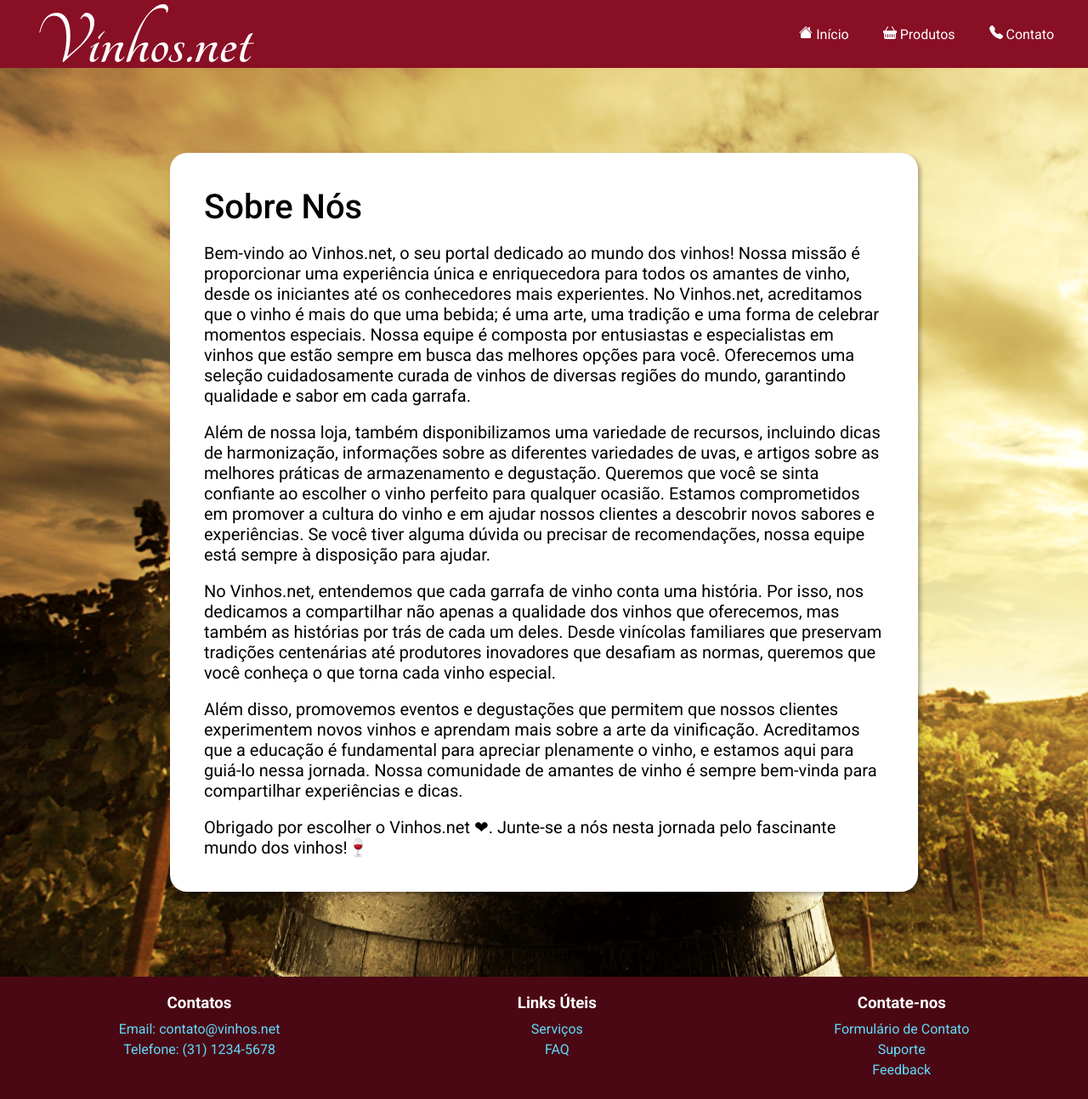
After one commit to IanCamposDeAssis/Site-de-vinhos, a PHP site: page /sobre.html in a window 1280 px wide. The commit adds this page. Shown: the whole page at 85% size. Run offline with PHP 8.4, Linux system fonts and the light colour scheme.

Commit message:
versão DEMO

```diff
--- /dev/null
+++ b/sobre.html
@@ -0,0 +1,132 @@
+<!DOCTYPE html>
+<html lang="pt-br">
+
+<head>
+    <meta charset="UTF-8">
+    <link rel="stylesheet" href="style/styles.css">
+    <link rel="stylesheet" href="style/avatar.css">
+    <link rel="stylesheet" href="style/fontes.css">
+    <link rel="preconnect" href="https://fonts.googleapis.com">
+    <link rel="preconnect" href="https://fonts.gstatic.com" crossorigin>
+    <link
+        href="https://fonts.googleapis.com/css2?family=Roboto:ital,wght@0,100;0,300;0,400;0,500;0,700;0,900;1,100;1,300;1,400;1,500;1,700;1,900&family=Tangerine:wght@400;700&display=swap"
+        rel="stylesheet">
+    <title>Vinhos.net - Sobre Nós</title>
+
+<body class="roboto-regular">
+    <header class="menu" id="inicio">
+        <!-- Define o cabeçalho da página com a classe "menu" e um id "inicio" para âncora -->
+        <nav>
+            <h1 class="tangerine-title"><a href="index.html" class="link-remove">Vinhos.net</a></h1>
+            <ul> <!-- Lista não ordenada para os links de navegação do cabeçalho -->
+                <li><a href="index.html">
+                        <svg xmlns="http://www.w3.org/2000/svg" width="16" height="16" fill="currentColor"
+                            class="bi bi-house-fill" viewBox="0 0 16 16">
+                            <path
+                                d="M8.707 1.5a1 1 0 0 0-1.414 0L.646 8.146a.5.5 0 0 0 .708.708L8 2.207l6.646 6.647a.5.5 0 0 0 .708-.708L13 5.793V2.5a.5.5 0 0 0-.5-.5h-1a.5.5 0 0 0-.5.5v1.293z" />
+                            <path d="m8 3.293 6 6V13.5a1.5 1.5 0 0 1-1.5 1.5h-9A1.5 1.5 0 0 1 2 13.5V9.293z" />
+                        </svg>
+                        Início</a></li> <!-- Link âncora para a seção de início da página -->
+                <li><a href="#meio">
+                        <svg xmlns="http://www.w3.org/2000/svg" width="16" height="16" fill="currentColor"
+                            class="bi bi-basket-fill" viewBox="0 0 16 16">
+                            <path
+                                d="M5.071 1.243a.5.5 0 0 1 .858.514L3.383 6h9.234L10.07 1.757a.5.5 0 1 1 .858-.514L13.783 6H15.5a.5.5 0 0 1 .5.5v2a.5.5 0 0 1-.5.5H15v5a2 2 0 0 1-2 2H3a2 2 0 0 1-2-2V9H.5a.5.5 0 0 1-.5-.5v-2A.5.5 0 0 1 .5 6h1.717zM3.5 10.5a.5.5 0 1 0-1 0v3a.5.5 0 0 0 1 0zm2.5 0a.5.5 0 1 0-1 0v3a.5.5 0 0 0 1 0zm2.5 0a.5.5 0 1 0-1 0v3a.5.5 0 0 0 1 0zm2.5 0a.5.5 0 1 0-1 0v3a.5.5 0 0 0 1 0zm2.5 0a.5.5 0 1 0-1 0v3a.5.5 0 0 0 1 0z" />
+                        </svg>
+                        Produtos</a></li> <!-- Link âncora para a seção de produtos da página -->
+                <li><a href="#contato">
+                        <svg xmlns="http://www.w3.org/2000/svg" width="16" height="16" fill="currentColor"
+                            class="bi bi-telephone-fill" viewBox="0 0 16 16">
+                            <path fill-rule="evenodd"
+                                d="M1.885.511a1.745 1.745 0 0 1 2.61.163L6.29 2.98c.329.423.445.974.315 1.494l-.547 2.19a.68.68 0 0 0 .178.643l2.457 2.457a.68.68 0 0 0 .644.178l2.189-.547a1.75 1.75 0 0 1 1.494.315l2.306 1.794c.829.645.905 1.87.163 2.611l-1.034 1.034c-.74.74-1.846 1.065-2.877.702a18.6 18.6 0 0 1-7.01-4.42 18.6 18.6 0 0 1-4.42-7.009c-.362-1.03-.037-2.137.703-2.877z" />
+                        </svg>
+                        Contato</a></li> <!-- Link âncora para a seção de contato da página -->
+            </ul>
+        </nav>
+        <div class="user-area"> <!-- Div que agrupa a área do usuário, incluindo foto e menu de opções -->
+            <!--
+            <div class="user-photo">
+                <img src="assets/users/unknownuser.png" alt="Foto de usuário" id="user">
+            </div>
+
+            <div class="user-options">
+                <ul class="user-menu">
+                    <li><a href="#">Mais opções</a>
+                        <ul>
+                            <li><a href="#" id="log-sin">Logar / Minha conta</a></li>
+                            <li><a href="#" id="sair">Sair</a></li>
+                        </ul>
+                    </li>
+                </ul>
+            </div>
+        </div>
+          -->
+    </header>
+
+    <main class="conteudo" id="sobre">
+        <section class="texto" id="meio"> <!-- Seção contendo produtos gerais organizados em categorias -->
+            <div class="caixa--texto">
+                <h1 class="roboto-medium">Sobre Nós</h1>
+
+                <br>
+
+                <p>Bem-vindo ao Vinhos.net, o seu portal dedicado ao mundo dos vinhos! Nossa missão é proporcionar uma
+                    experiência única e enriquecedora para todos os amantes de vinho, desde os iniciantes até os
+                    conhecedores mais experientes. No Vinhos.net, acreditamos que o vinho é mais do que uma bebida; é uma arte, uma
+                    tradição e uma forma de celebrar momentos especiais. Nossa equipe é composta por entusiastas e especialistas em vinhos que
+                    estão sempre em busca das melhores opções para você. Oferecemos uma seleção cuidadosamente curada de
+                    vinhos de diversas regiões do mundo, garantindo qualidade e sabor em cada garrafa.</p>
+
+                <br>
+
+                <p>Além de nossa loja, também disponibilizamos uma variedade de recursos, incluindo dicas de
+                    harmonização, informações sobre as diferentes variedades de uvas, e artigos sobre as melhores práticas de
+                    armazenamento e degustação. Queremos que você se sinta confiante ao escolher o vinho perfeito para qualquer ocasião.
+                    Estamos comprometidos em promover a cultura do vinho e em ajudar nossos clientes a descobrir novos
+                    sabores e experiências. Se você tiver alguma dúvida ou precisar de recomendações, nossa equipe está sempre à
+                    disposição para ajudar.</p>
+
+                <br>
+
+                <p>No Vinhos.net, entendemos que cada garrafa de vinho conta uma história. Por isso, nos dedicamos a compartilhar
+                    não apenas a qualidade dos vinhos que oferecemos, mas também as histórias por trás de cada um deles. Desde
+                    vinícolas familiares que preservam tradições centenárias até produtores inovadores que desafiam as normas, queremos
+                    que você conheça o que torna cada vinho especial.</p>
+
+                <br>
+
+                <p>Além disso, promovemos eventos e degustações que permitem que nossos clientes experimentem novos vinhos e
+                    aprendam mais sobre a arte da vinificação. Acreditamos que a educação é fundamental para apreciar plenamente
+                    o vinho, e estamos aqui para guiá-lo nessa jornada. Nossa comunidade de amantes de vinho é sempre bem-vinda para
+                    compartilhar experiências e dicas.</p>
+
+                <br>
+
+                <p>Obrigado por escolher o Vinhos.net ❤. Junte-se a nós nesta jornada pelo fascinante mundo dos vinhos!🍷
+                </p>
+            </div>
+        </section>
+    </main>
+    <footer class="rodape" id="contato"> <!-- Rodapé da página, com a classe "rodape" e id "contato" para âncora -->
+        <div> <!-- Bloco de informações de contato -->
+            <h3>Contatos</h3> <!-- Título da seção de contatos -->
+            <a href="mailto:contato@vinhos.net">Email: contato@vinhos.net</a>
+            <!-- Link para enviar email para o contato -->
+            <a href="tel:+553112345678">Telefone: (31) 1234-5678</a>
+            <!-- Link para iniciar uma ligação para o número de contato -->
+        </div>
+        <div> <!-- Bloco de links úteis -->
+            <h3>Links Úteis</h3> <!-- Título da seção de links úteis -->
+            <a href="#servicos">Serviços</a> <!-- Link âncora para a seção "Serviços" -->
+            <a href="FAQ.html">FAQ</a> <!-- Link âncora para a seção "FAQ" -->
+        </div>
+        <div> <!-- Bloco de links de contato e suporte -->
+            <h3>Contate-nos</h3> <!-- Título da seção de suporte -->
+            <a href="formulario-contato.html">Formulário de Contato</a> <!-- Link âncora para o formulário de contato -->
+            <a href="#mailto:suporte@vinhos.net">Suporte</a> <!-- Link âncora para a seção de suporte -->
+            <a href="feedback.html">Feedback</a> <!-- Link âncora para a seção de feedback -->
+        </div>
+    </footer>
+</body>
+
+</html>
--- a/style/styles.css
+++ b/style/styles.css
@@ -42,7 +42,7 @@ h2 {
 .menu nav h1 {
     color: #fff;
     display: flex;
-    position:absolute;
+    position: absolute;
     left: 40px;
     top: 5px;
     align-items: center;
@@ -435,7 +435,7 @@ footer a:hover {
 }
 
 .popup #closePopup:hover {
-    background: darkred;
+    background: 890f25;
 }
 
 /* Outro botão */
@@ -453,3 +453,94 @@ footer a:hover {
 .popup #denyedPopup:hover {
     text-decoration: underline;
 }
+
+.texto {
+    padding: 100px;
+}
+
+#sobre {
+    background-image: url(../assets/background/inside.jpeg);
+    background-repeat: no-repeat;
+    background-size: cover;
+}
+
+#feedback {
+    background-image: url(../assets/background/2a520311ecaf909a39f46779190622a2.jpeg);
+    background-repeat: no-repeat;
+    background-size: cover;
+}
+
+#FAQ {
+    background-image: url(../assets/background/wine-background-uk1erk0z2ou1t1w9.jpg);
+    background-repeat: no-repeat;
+    background-size: cover;
+}
+
+.caixa--texto {
+    background-color: #fff;
+    box-shadow: 3px 3px 5px rgba(0, 0, 0, 0.3);
+    border-radius: 20px;
+    padding: 40px;
+    width: 100vh;
+}
+
+.caixa--form {
+    background-color: #fff;
+    box-shadow: 3px 3px 5px rgba(0, 0, 0, 0.3);
+    border-radius: 20px;
+    padding: 40px;
+    width: 70vh;
+}
+
+.caixa--texto h1, .caixa--form h1 {
+    font-size: 40px;
+}
+
+.caixa--texto p, .caixa--form p {
+    font-size: 20px;
+    justify-content: left;
+}
+
+.link-remove {
+    color: white;
+    text-decoration: none;
+}
+
+input,
+textarea,
+button {
+    border-radius: 10px;
+    padding: 10px;
+    margin-top: 10px;
+}
+
+input,
+textarea {
+    width: 70%;
+}
+
+textarea {
+    height: 150px;
+}
+
+form {
+    display: flex;
+    flex-direction: column;
+    align-items: center;
+    justify-content: center;
+}
+
+button {
+    display: block;
+    margin: 10px auto 0;
+    padding: 10px 20px;
+    background: #890f25;
+    color: white;
+    border: none;
+    border-radius: 5px;
+    cursor: pointer;
+}
+
+button:hover {
+    background-color: darkred;
+}
```
Also changed, not shown: FAQ.html (added, +130 -0 lines), feedback.html (added, +104 -0 lines), formulario-contato.html (added, +104 -0 lines), index.html (+29 -10 lines), assets/background/2a520311ecaf909a39f46779190622a2.jpeg (added), assets/background/inside.jpeg, assets/background/wine-background-ufnuwklaoahroeaz.jpg (added), assets/background/wine-background-uk1erk0z2ou1t1w9.jpg (added).
